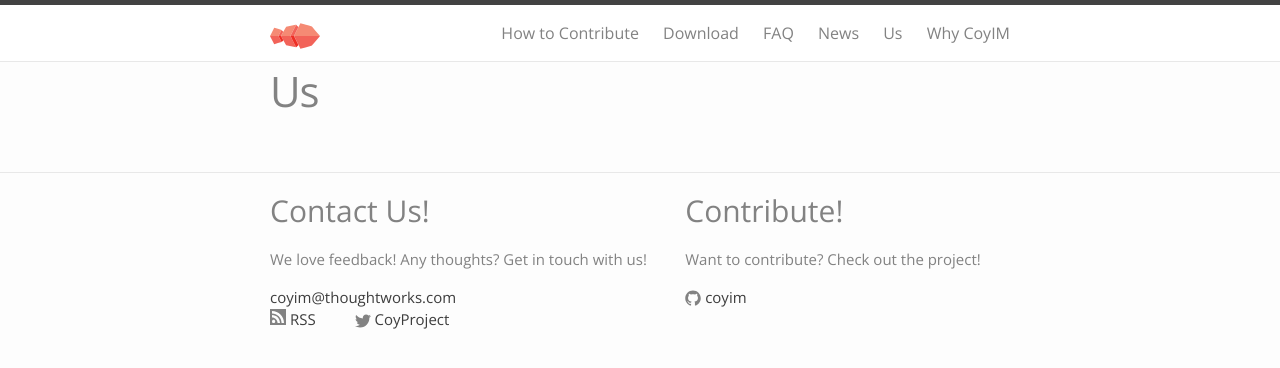
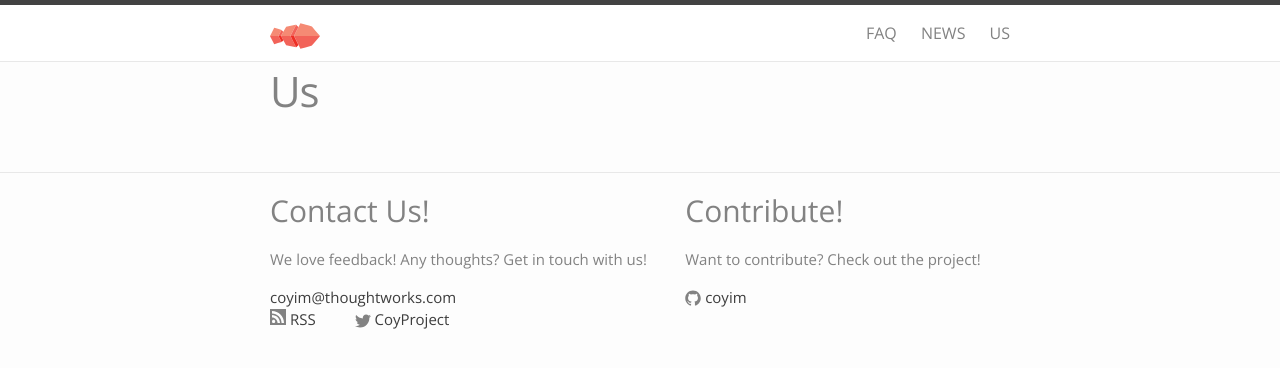
Before and after one commit to coyim/coyim-page, a Jekyll site: the page built from us.md, in a window 1280 px wide. Shown: the top 368 px of the page. Built offline with Jekyll 4.4.1, drawn with Linux system fonts in a browser that asks for light colours.

Commit message:
Changed menu items

```diff
--- a/_includes/header.html
+++ b/_includes/header.html
@@ -29,7 +29,7 @@
         <div class="trigger">
          {% for page in site.pages %}
            {% if page.title %}
-             <a class="page-link" href="{{ page.url | prepend: site.baseurl }}">{{ page.title }}</a>
+             <a class="page-link" href="{{ page.url | prepend: site.baseurl }}" >{{ page.title }}</a>
            {% endif %}
          {% endfor %}
         </div>
--- a/_sass/_layout.scss
+++ b/_sass/_layout.scss
@@ -50,9 +50,12 @@
     .page-link {
         color: $text-color;
         line-height: $base-line-height;
+	text-transform: uppercase;
+	-webkit-transition: color 1s ease-out; /* For Safari 3.1 to 6.0 */
+	transition: color 1s ease-out;
 
 	&:hover {
-          color: #424242;
+          color: #f26359;
 	}
         // Gaps between nav items, but not on the first one
         &:not(:first-child) {
--- a/contribute.md
+++ /dev/null
@@ -1,5 +0,0 @@
----
-layout: page
-title: How to Contribute
-permalink: /contribute/
----
--- a/why_coyim.md
+++ /dev/null
@@ -1,5 +0,0 @@
----
-layout: page
-title: Why CoyIM
-permalink: /why-coyim/
----
```
Also changed, not shown: download.md (deleted, +0 -5 lines).
